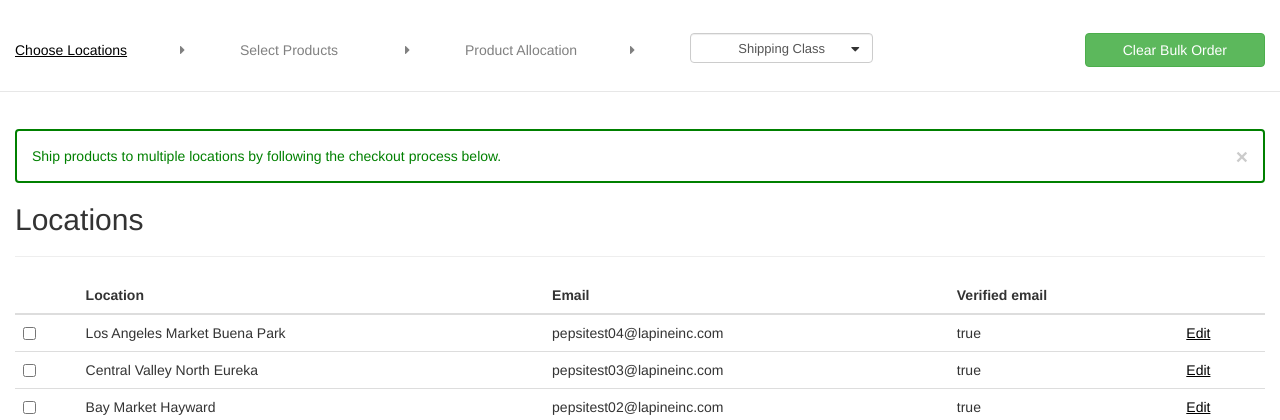
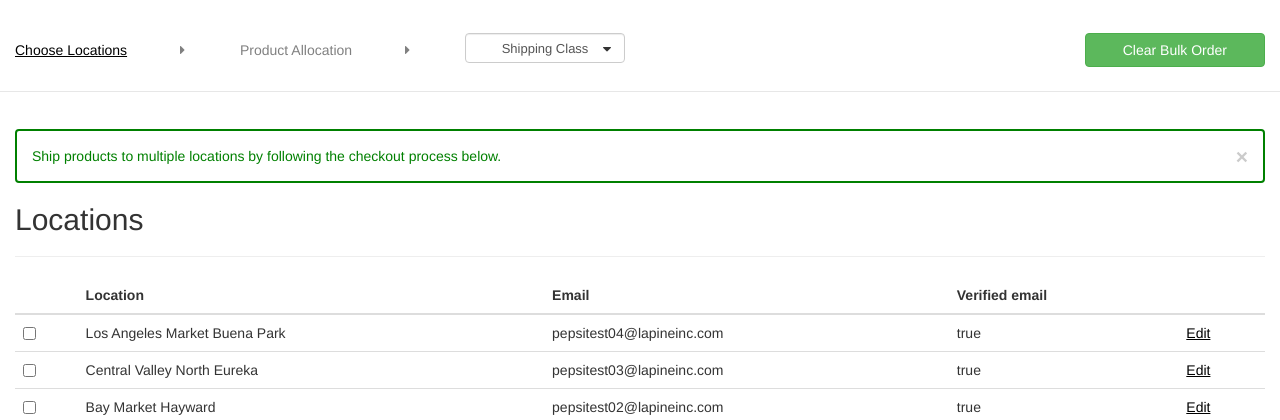
Before and after one commit to nitin-kujur/mnblkdhdjsgfjs, a PHP site: page / in a window 1280 px wide. Shown: the top 420 px of the page. Run offline with PHP 8.4, Linux system fonts and the light colour scheme; some libraries are stand-ins or nearby versions.

Commit message:
PA changes added

```diff
--- a/index.php
+++ b/index.php
@@ -17,12 +17,12 @@
 				<div class="col-md-2 col-sm-2 col-xs-2" style="max-width:165px;">
 					<a href="javascript:;" class="disabled"><h5>Choose Locations</h5></a>
 				</div>
-				<div class="col-md-1 col-sm-1 col-xs-1" style="max-width:60px;">
+				<!-- <div class="col-md-1 col-sm-1 col-xs-1" style="max-width:60px;">
 					<h5><i class="fa fa-caret-right text-gray"></i></h5>
-				</div>
-				<div class="col-md-2 col-sm-2 col-xs-2" style="max-width:165px;">
+				</div> -->
+				<!-- <div class="col-md-2 col-sm-2 col-xs-2" style="max-width:165px;">
 					<a href="product.html" class=" text-gray"><h5>Select Products</h5></a>
-				</div>
+				</div> -->
 				<div class="col-md-1 col-sm-1 col-xs-1" style="max-width:60px;">
 					<h5><i class="fa fa-caret-right text-gray"></i></h5>
 				</div>
@@ -32,7 +32,7 @@
 				<div class="col-md-1 col-sm-1 col-xs-1" style="max-width:60px;">
 					<h5><i class="fa fa-caret-right text-gray"></i></h5>
 				</div>
-				<div class="col-md-2 col-sm-2 col-xs-2" style="min-width:190px;">
+				<div class="col-md-3 col-sm-3 col-xs-3" style="min-width:190px; max-width:190px;">
 					<!-- <a href="shipping.html" class=" text-gray">Shipping</a> -->
 					<div class="select-wrapper">
 						<select class="form-control text-center" style="font-size:13px; height:30px;">
@@ -45,7 +45,7 @@
 					</div>
 				</div>
 
-				<div class="col-md-2 col-sm-2 col-xs-2 pull-right">
+				<div class="col-md-3 col-sm-3 col-xs-3 pull-right">
 					<a href="#" class="btn btn-success pull-right" style=""><span style="margin-left:25px; margin-right:25px;">Clear Bulk Order</span></a>
 				</div>
 			</div>
--- a/productAllocation.html
+++ b/productAllocation.html
@@ -244,6 +244,7 @@
 
 
 					<div class="col-height col-md-6">
+						<p>Now, you can allocate quantity of each product by location. Once you're done, press "Complete Order" to be taken to the payment screen.</p>
 						<div id="datatable-wrapper" class="table-responsive">
 							<table id="datatable" class="table text-center fixed-width">
 								<tr>
@@ -254,9 +255,9 @@
 									<td></td>
 									<td>
 										<div class="input-group">
-											<input type="number" min="2" class="form-control">
+											<input type="number" min="2"  disabled="true" class="form-control">
 											<div class="input-group-btn">
-												<button type="button" class="btn btn-default" data-toggle="modal" data-target="#variantModal">+</button>
+												<a href="#" class="btn btn-default" data-toggle="modal" data-target="#variantModal">+</a>
 											</div>
 										</div>
 									</td>
```
